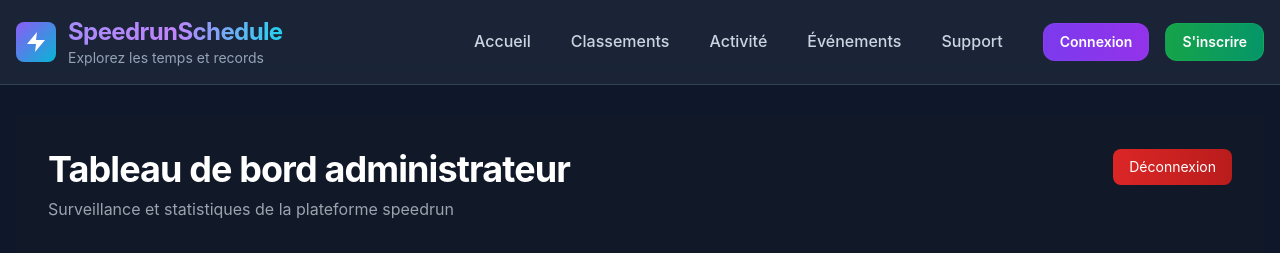
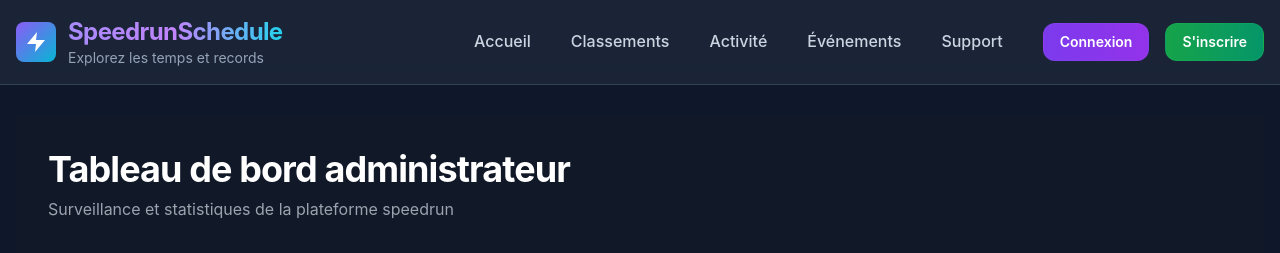
Before and after one commit to Devco01/Projet-speedrun, a Next.js app in the folder frontend/: page /admin/dashboard in a window 1280 px wide. Shown: the top 253 px of the page. Built offline with nearby package versions, Linux system fonts and the light colour scheme; no server answers; sample sign-in values are in the browser's storage.

Commit message:
suppresion du bouton

```diff
--- a/frontend/pages/admin/dashboard.tsx
+++ b/frontend/pages/admin/dashboard.tsx
@@ -201,20 +201,9 @@
       <div className="min-h-screen bg-gray-900">
         {/* Contenu principal */}
         <main className="max-w-7xl mx-auto px-4 sm:px-6 lg:px-8 py-8">
-          {/* Titre avec bouton de déconnexion */}
-          <div className="mb-8 relative">
-            <div className="absolute top-0 right-0">
-              <button
-                onClick={() => {
-                  localStorage.removeItem('adminToken');
-                  router.push('/');
-                }}
-                className="bg-gradient-to-r from-red-600 to-red-700 hover:from-red-700 hover:to-red-800 text-white px-4 py-2 rounded-lg transition-all duration-200 transform hover:scale-105 text-sm"
-              >
-                Déconnexion
-              </button>
-            </div>
-            <h1 className="text-4xl font-bold text-white flex items-center gap-3 mb-2 pr-24">
+          {/* Titre */}
+          <div className="mb-8">
+            <h1 className="text-4xl font-bold text-white flex items-center gap-3 mb-2">
               Tableau de bord administrateur
             </h1>
             <p className="text-gray-400">Surveillance et statistiques de la plateforme speedrun</p>
```
